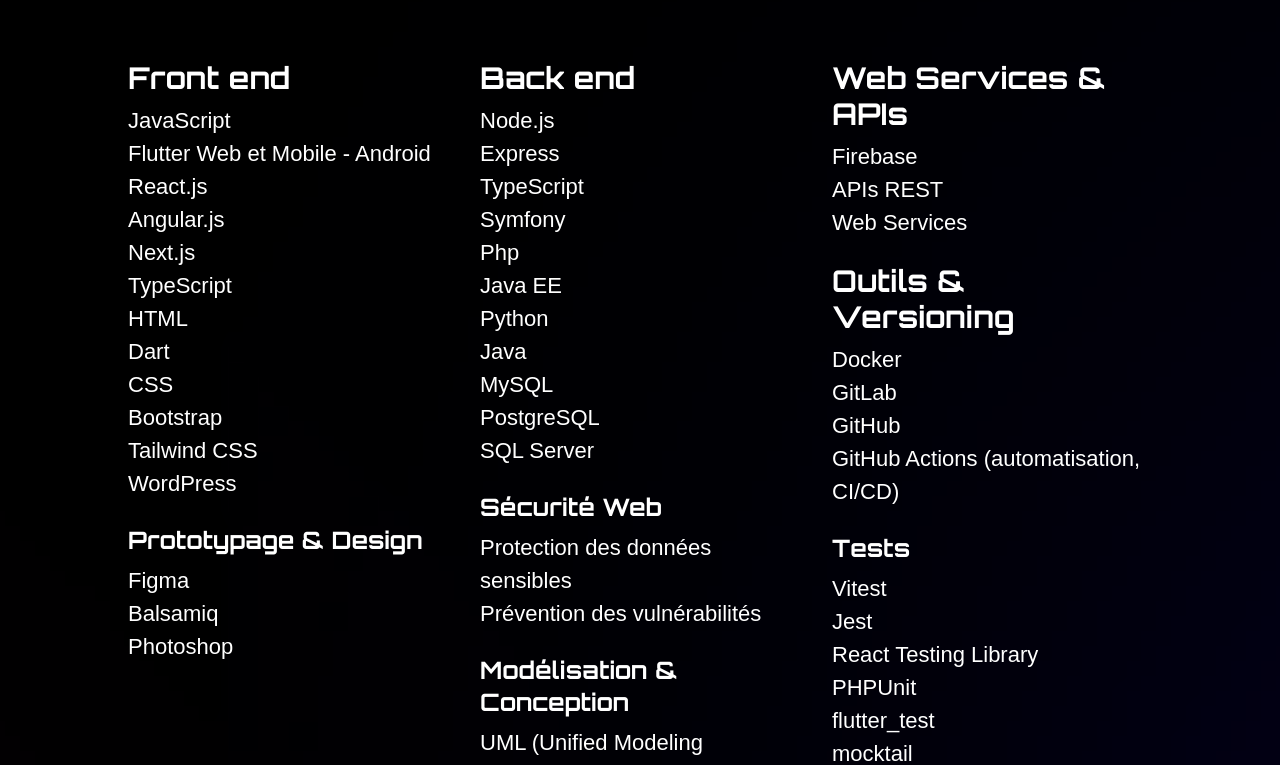
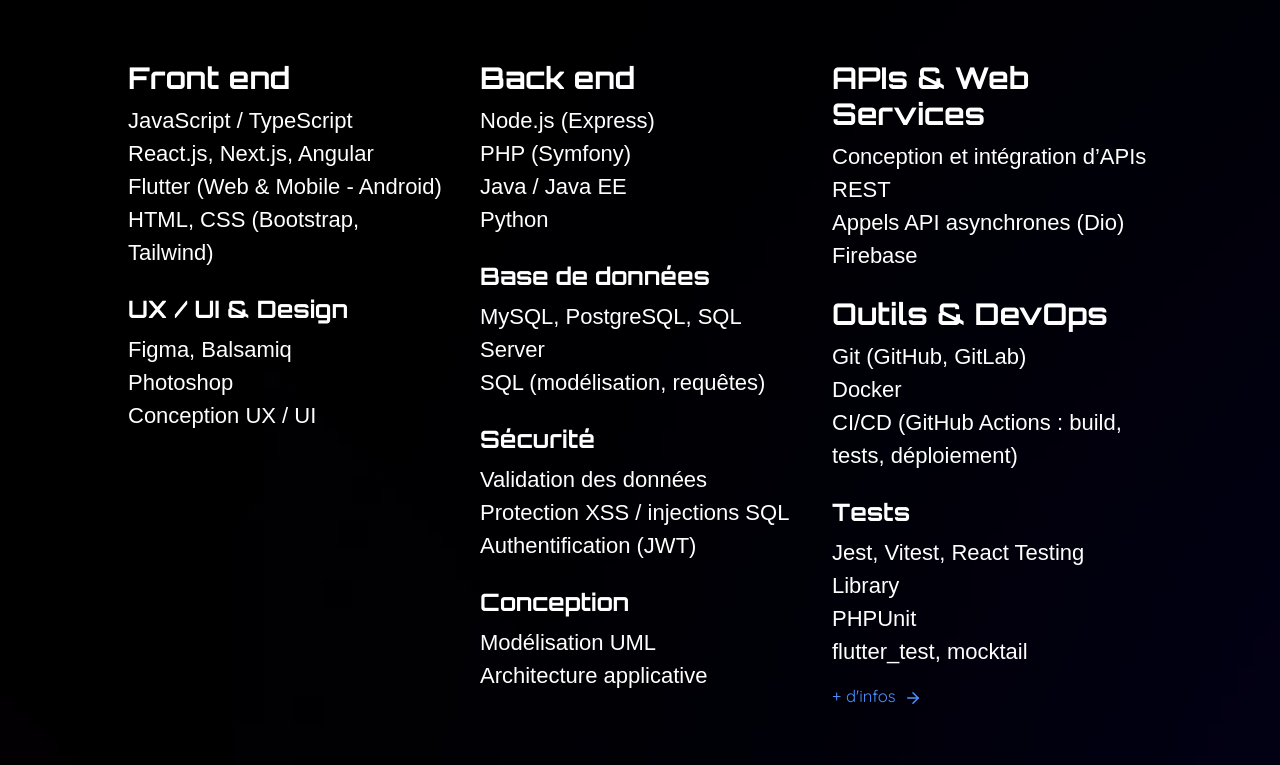
Before and after one commit to YoCode35/my-book, a Next.js app: page / in a window 1280 px wide. Shown: the part 1548-2313 px from the top of the page. Built offline with nearby package versions, Linux system fonts and the light colour scheme.

Commit message:
Update CV & skills section

```diff
--- a/src/app/page.tsx
+++ b/src/app/page.tsx
@@ -221,77 +221,66 @@ export default function Home() {
           {/* First Column */}
           <div className="text-center sm:text-left">
             <div className="skills-title">Front end</div>
-              <div className="skills-text"><span>JavaScript</span></div>
-              <div className="skills-text"><span>Flutter Web et Mobile - Android</span></div>
-              <div className="skills-text"><span>React.js</span></div>
-              <div className="skills-text"><span>Angular.js</span></div>
-              <div className="skills-text"><span>Next.js</span></div>
-              <div className="skills-text"><span>TypeScript</span></div>
-              <div className="skills-text"><span>HTML</span></div>
-              <div className="skills-text"><span>Dart</span></div>
-              <div className="skills-text"><span>CSS</span></div>
-              <div className="skills-text"><span>Bootstrap</span></div>
-              <div className="skills-text"><span>Tailwind CSS</span></div>
-              <div className="skills-text"><span>WordPress</span></div>
+            <div className="skills-text"><span>JavaScript / TypeScript</span></div>
+            <div className="skills-text"><span>React.js, Next.js, Angular</span></div>
+            <div className="skills-text"><span>Flutter (Web & Mobile - Android)</span></div>
+            <div className="skills-text"><span>HTML, CSS (Bootstrap, Tailwind)</span></div>
 
             <div className="pt-6">
-                <div className="skills-subtitle">Prototypage & Design</div>
-                <div className="skills-text"><span>Figma</span></div>
-                <div className="skills-text"><span>Balsamiq</span></div>
+              <div className="skills-subtitle">UX / UI & Design</div>
+              <div className="skills-text"><span>Figma, Balsamiq</span></div>
               <div className="skills-text"><span>Photoshop</span></div>
+              <div className="skills-text"><span>Conception UX / UI</span></div>
             </div>
           </div>
 
           {/* Second Column */}
           <div className="text-center sm:text-left">
             <div className="skills-title">Back end</div>
-              <div className="skills-text"><span>Node.js</span></div>
-              <div className="skills-text"><span>Express</span></div>
-              <div className="skills-text"><span>TypeScript</span></div>
-              <div className="skills-text"><span>Symfony</span></div>
-              <div className="skills-text"><span>Php</span></div>
-              <div className="skills-text"><span>Java EE</span></div>
+            <div className="skills-text"><span>Node.js (Express)</span></div>
+            <div className="skills-text"><span>PHP (Symfony)</span></div>
+            <div className="skills-text"><span>Java / Java EE</span></div>
             <div className="skills-text"><span>Python</span></div>
-              <div className="skills-text"><span>Java</span></div>
-              <div className="skills-text"><span>MySQL</span></div>
-              <div className="skills-text"><span>PostgreSQL</span></div>
-              <div className="skills-text"><span>SQL Server</span></div>
 
             <div className="pt-6">
-                <div className="skills-subtitle">Sécurité Web</div>
-                <div className="skills-text"><span>Protection des données sensibles</span></div>
-                <div className="skills-text"><span>Prévention des vulnérabilités</span></div>
+              <div className="skills-subtitle">Base de données</div>
+              <div className="skills-text"><span>MySQL, PostgreSQL, SQL Server</span></div>
+              <div className="skills-text"><span>SQL (modélisation, requêtes)</span></div>
             </div>
 
             <div className="pt-6">
-                <div className="skills-subtitle">Modélisation & Conception</div>
-                <div className="skills-text"><span>UML (Unified Modeling Language)</span></div>
+              <div className="skills-subtitle">Sécurité</div>
+              <div className="skills-text"><span>Validation des données</span></div>
+              <div className="skills-text"><span>Protection XSS / injections SQL</span></div>
+              <div className="skills-text"><span>Authentification (JWT)</span></div>
+            </div>
+
+            <div className="pt-6">
+              <div className="skills-subtitle">Conception</div>
+              <div className="skills-text"><span>Modélisation UML</span></div>
+              <div className="skills-text"><span>Architecture applicative</span></div>
             </div>
           </div>
 
           {/* Third Column */}
           <div className="text-center sm:text-left">
-              <div className="skills-title">Web Services & APIs</div>
+            <div className="skills-title">APIs & Web Services</div>
+            <div className="skills-text"><span>Conception et intégration d’APIs REST</span></div>
+            <div className="skills-text"><span>Appels API asynchrones (Dio)</span></div>
             <div className="skills-text"><span>Firebase</span></div>
-              <div className="skills-text"><span>APIs REST</span></div>
-              <div className="skills-text"><span>Web Services</span></div>
 
             <div className="pt-6">
-              <div className="skills-title">Outils & Versioning</div>
+              <div className="skills-title">Outils & DevOps</div>
+              <div className="skills-text"><span>Git (GitHub, GitLab)</span></div>
               <div className="skills-text"><span>Docker</span></div>
-                <div className="skills-text"><span>GitLab</span></div>
-                <div className="skills-text"><span>GitHub</span></div>
-                <div className="skills-text"><span>GitHub Actions (automatisation, CI/CD)</span></div>
+              <div className="skills-text"><span>CI/CD (GitHub Actions : build, tests, déploiement)</span></div>
             </div>
 
             <div className="pt-6">
               <div className="skills-subtitle">Tests</div>
-                <div className="skills-text"><span>Vitest</span></div>
-                <div className="skills-text"><span>Jest</span></div>
-                <div className="skills-text"><span>React Testing Library</span></div>
+              <div className="skills-text"><span>Jest, Vitest, React Testing Library</span></div>
               <div className="skills-text"><span>PHPUnit</span></div>
-                <div className="skills-text"><span>flutter_test</span></div>
-                <div className="skills-text"><span>mocktail</span></div>
+              <div className="skills-text"><span>flutter_test, mocktail</span></div>
             </div>
 
               {/* Skills Link */}
```
Also changed, not shown: 1 other file (tests, documents, lock files or other folders). Lines whose indentation alone changed are shown as unchanged.
